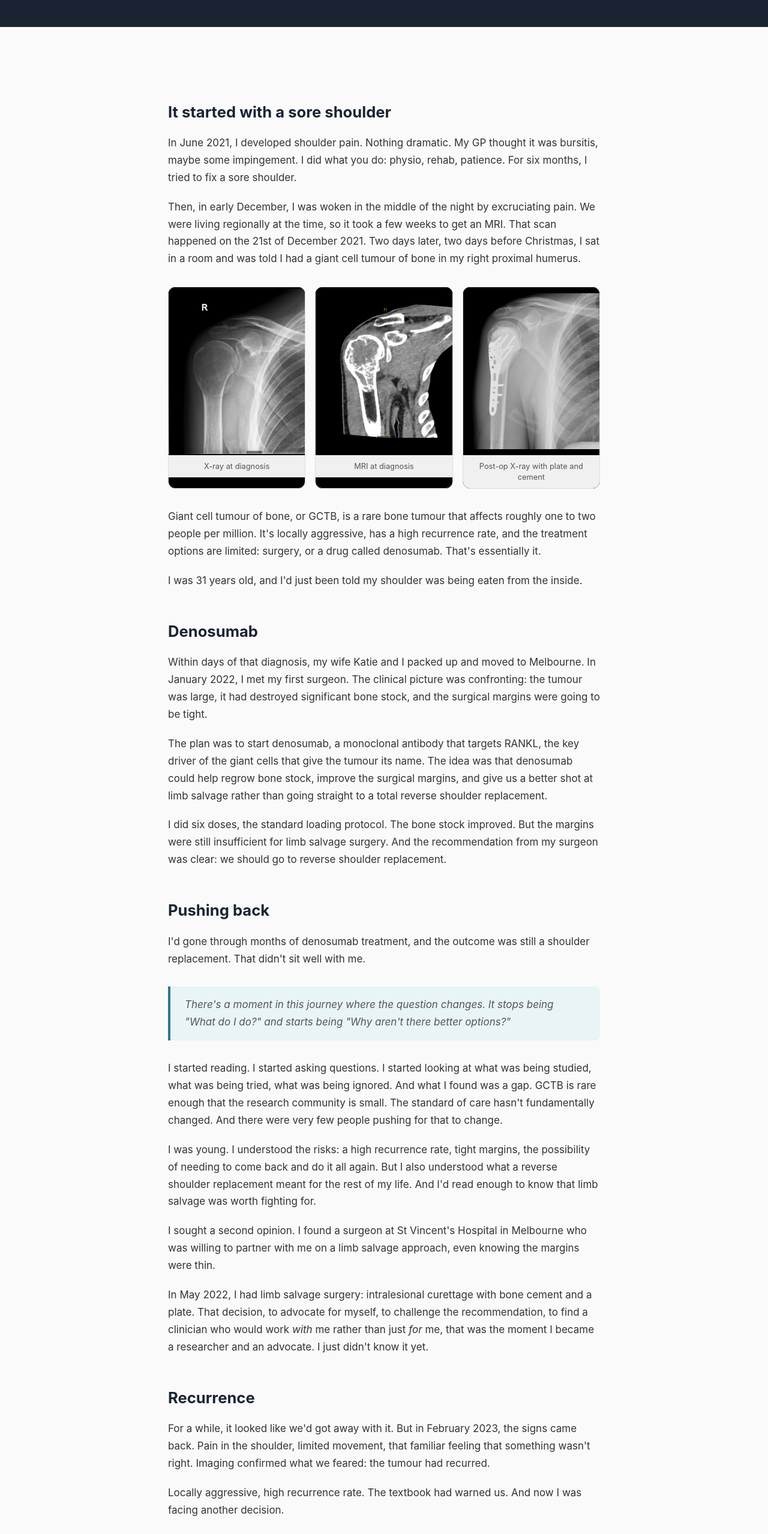
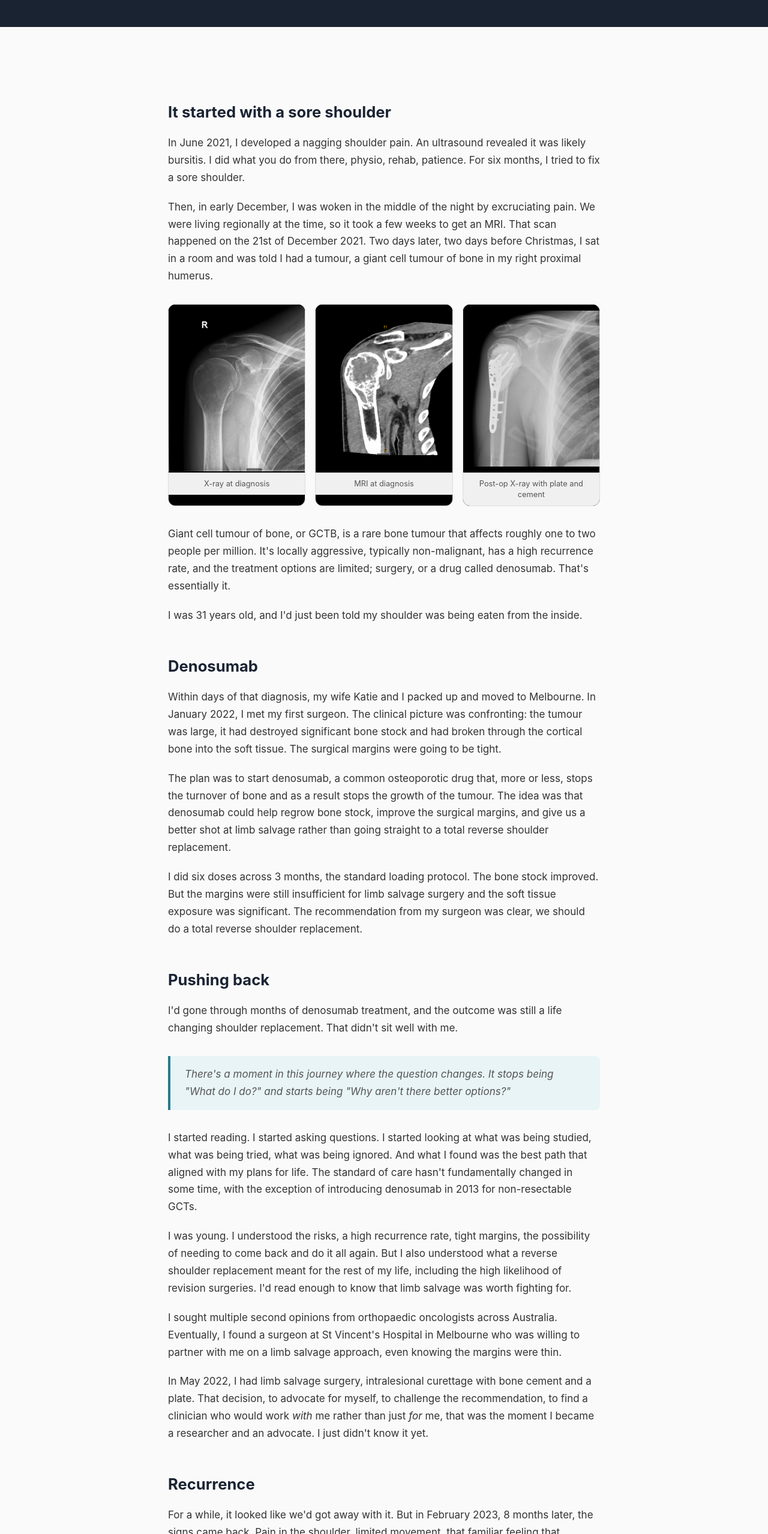
Before and after one commit to markblath/markbrucelatham.au, a plain HTML site: page my-story.html in a window 1280 px wide. Shown: the part 242-2800 px from the top of the page at 60% size. Drawn offline with Linux system fonts and the light colour scheme.

Commit message:
Refine narrative and enhance clarity in my-story.html
Updated various paragraphs for clarity and detail, including changes to descriptions of medical conditions and personal experiences.

```diff
--- a/my-story.html
+++ b/my-story.html
@@ -51,9 +51,9 @@
 
         <h2>It started with a sore shoulder</h2>
 
-        <p>In June 2021, I developed shoulder pain. Nothing dramatic. My GP thought it was bursitis, maybe some impingement. I did what you do: physio, rehab, patience. For six months, I tried to fix a sore shoulder.</p>
+        <p>In June 2021, I developed a nagging shoulder pain. An ultrasound revealed it was likely bursitis. I did what you do from there, physio, rehab, patience. For six months, I tried to fix a sore shoulder.</p>
 
-        <p>Then, in early December, I was woken in the middle of the night by excruciating pain. We were living regionally at the time, so it took a few weeks to get an MRI. That scan happened on the 21st of December 2021. Two days later, two days before Christmas, I sat in a room and was told I had a giant cell tumour of bone in my right proximal humerus.</p>
+        <p>Then, in early December, I was woken in the middle of the night by excruciating pain. We were living regionally at the time, so it took a few weeks to get an MRI. That scan happened on the 21st of December 2021. Two days later, two days before Christmas, I sat in a room and was told I had a tumour, a giant cell tumour of bone in my right proximal humerus.</p>
 
         <div class="story-image-grid">
           <figure>
@@ -70,47 +70,47 @@
           </figure>
         </div>
 
-        <p>Giant cell tumour of bone, or GCTB, is a rare bone tumour that affects roughly one to two people per million. It's locally aggressive, has a high recurrence rate, and the treatment options are limited: surgery, or a drug called denosumab. That's essentially it.</p>
+        <p>Giant cell tumour of bone, or GCTB, is a rare bone tumour that affects roughly one to two people per million. It's locally aggressive, typically non-malignant, has a high recurrence rate, and the treatment options are limited; surgery, or a drug called denosumab. That's essentially it.</p>
 
         <p>I was 31 years old, and I'd just been told my shoulder was being eaten from the inside.</p>
 
         <h2>Denosumab</h2>
 
-        <p>Within days of that diagnosis, my wife Katie and I packed up and moved to Melbourne. In January 2022, I met my first surgeon. The clinical picture was confronting: the tumour was large, it had destroyed significant bone stock, and the surgical margins were going to be tight.</p>
+        <p>Within days of that diagnosis, my wife Katie and I packed up and moved to Melbourne. In January 2022, I met my first surgeon. The clinical picture was confronting: the tumour was large, it had destroyed significant bone stock and had broken through the cortical bone into the soft tissue. The surgical margins were going to be tight.</p>
 
-        <p>The plan was to start denosumab, a monoclonal antibody that targets RANKL, the key driver of the giant cells that give the tumour its name. The idea was that denosumab could help regrow bone stock, improve the surgical margins, and give us a better shot at limb salvage rather than going straight to a total reverse shoulder replacement.</p>
+        <p>The plan was to start denosumab, a common osteoporotic drug that, more or less, stops the turnover of bone and as a result stops the growth of the tumour. The idea was that denosumab could help regrow bone stock, improve the surgical margins, and give us a better shot at limb salvage rather than going straight to a total reverse shoulder replacement.</p>
 
-        <p>I did six doses, the standard loading protocol. The bone stock improved. But the margins were still insufficient for limb salvage surgery. And the recommendation from my surgeon was clear: we should go to reverse shoulder replacement.</p>
+        <p>I did six doses across 3 months, the standard loading protocol. The bone stock improved. But the margins were still insufficient for limb salvage surgery and the soft tissue exposure was significant. The recommendation from my surgeon was clear, we should do a total reverse shoulder replacement.</p>
 
         <h2>Pushing back</h2>
 
-        <p>I'd gone through months of denosumab treatment, and the outcome was still a shoulder replacement. That didn't sit well with me.</p>
+        <p>I'd gone through months of denosumab treatment, and the outcome was still a life changing shoulder replacement. That didn't sit well with me.</p>
 
         <blockquote>There's a moment in this journey where the question changes. It stops being "What do I do?" and starts being "Why aren't there better options?"</blockquote>
 
-        <p>I started reading. I started asking questions. I started looking at what was being studied, what was being tried, what was being ignored. And what I found was a gap. GCTB is rare enough that the research community is small. The standard of care hasn't fundamentally changed. And there were very few people pushing for that to change.</p>
+        <p>I started reading. I started asking questions. I started looking at what was being studied, what was being tried, what was being ignored. And what I found was the best path that aligned with my plans for life. The standard of care hasn't fundamentally changed in some time, with the exception of introducing denosumab in 2013 for non-resectable GCTs.</p>
 
-        <p>I was young. I understood the risks: a high recurrence rate, tight margins, the possibility of needing to come back and do it all again. But I also understood what a reverse shoulder replacement meant for the rest of my life. And I'd read enough to know that limb salvage was worth fighting for.</p>
+        <p>I was young. I understood the risks, a high recurrence rate, tight margins, the possibility of needing to come back and do it all again. But I also understood what a reverse shoulder replacement meant for the rest of my life, including the high likelihood of revision surgeries. I'd read enough to know that limb salvage was worth fighting for.</p>
 
-        <p>I sought a second opinion. I found a surgeon at St Vincent's Hospital in Melbourne who was willing to partner with me on a limb salvage approach, even knowing the margins were thin.</p>
+        <p>I sought multiple second opinions from orthopaedic oncologists across Australia. Eventually, I found a surgeon at St Vincent's Hospital in Melbourne who was willing to partner with me on a limb salvage approach, even knowing the margins were thin.</p>
 
-        <p>In May 2022, I had limb salvage surgery: intralesional curettage with bone cement and a plate. That decision, to advocate for myself, to challenge the recommendation, to find a clinician who would work <em>with</em> me rather than just <em>for</em> me, that was the moment I became a researcher and an advocate. I just didn't know it yet.</p>
+        <p>In May 2022, I had limb salvage surgery, intralesional curettage with bone cement and a plate. That decision, to advocate for myself, to challenge the recommendation, to find a clinician who would work <em>with</em> me rather than just <em>for</em> me, that was the moment I became a researcher and an advocate. I just didn't know it yet.</p>
 
         <h2>Recurrence</h2>
 
-        <p>For a while, it looked like we'd got away with it. But in February 2023, the signs came back. Pain in the shoulder, limited movement, that familiar feeling that something wasn't right. Imaging confirmed what we feared: the tumour had recurred.</p>
+        <p>For a while, it looked like we'd got away with it. But in February 2023, 8 months later, the signs came back. Pain in the shoulder, limited movement, that familiar feeling that something wasn't right. Imaging confirmed what we feared, the tumour had recurred.</p>
 
         <p>Locally aggressive, high recurrence rate. The textbook had warned us. And now I was facing another decision.</p>
 
         <p>More limb salvage surgery, with even thinner margins. Reverse shoulder replacement. Or go back on denosumab, manage the tumour medically, buy time, and hope that the treatment landscape would evolve.</p>
 
-        <p>I chose denosumab. Every four weeks, an injection. The thinking was: long-term, there might be better options coming. And even if there weren't, we could push out the timeline before a replacement became necessary.</p>
+        <p>I chose denosumab. Every four weeks, an injection. The thinking was that long-term, there might be better options available. And even if there weren't, we could push out the timeline before a replacement became necessary.</p>
 
         <h2>The long game</h2>
 
         <p>And that's what we've been doing. After about a year at four-week intervals, we started trying to taper, gradually extending the time between doses.</p>
 
-        <p>The first attempt to push beyond five weeks failed. At five and a half weeks, the pain came back. We reset. Tried again a few months later. This time it held. Eight weeks. Then nine. Then twelve. Sixteen. And most recently, twenty weeks between injections.</p>
+        <p>The first attempt to push beyond five weeks failed. At five and a half weeks, the pain came back. We reset. Went back to 4 week intervals and tried again a few months later. This time it held. Eight weeks. Then nine. Then twelve. Sixteen. And most recently in December 2025, twenty weeks between injections and clear CT scans showing tumour stability.</p>
 
         <div class="tapering-chart">
           <h3>Denosumab tapering journey</h3>
@@ -193,9 +193,9 @@
 
         <h2>From patient to advocate</h2>
 
-        <p>That advocacy instinct that kicked in before my first surgery never stopped. Navigating the medical system with a rare condition taught me things you can't learn from a textbook: how to seek second opinions without burning bridges, how to coordinate across multiple specialists, how to make sense of conflicting information, and how to make decisions when there are no clear answers.</p>
+        <p>That advocacy instinct that kicked in before my first surgery never stopped. Navigating the medical system with a rare condition taught me things you can't learn from a textbook. Things like, how to seek second opinions without burning bridges, how to coordinate across multiple specialists, how to make sense of conflicting information, and how to make decisions when there are no clear answers.</p>
 
-        <p>Today, I work as an independent researcher and consumer advocate focused on GCTB. I'm a consumer advisor on precision care medicine research at UNSW. I partner with Rare Voices Australia and Rare Diseases NSW. I monitor every publication on GCTB treatment and outcomes that I can find. And I'm working toward something specific: a pilot research program to test novel treatment approaches.</p>
+        <p>Today, I work as an independent researcher and consumer advocate focused on GCTB. I'm a consumer advisor on precision care medicine research at UNSW. I partner with Rare Voices Australia and Rare Diseases NSW. I monitor every publication on GCTB treatment and outcomes that I can find. And I'm working toward something specific, a pilot research program to test novel treatment approaches to Giant Cell Tumour of Bone.</p>
 
         <p>Because surgery and denosumab shouldn't be the end of the conversation. They should be the beginning.</p>
 
@@ -203,7 +203,7 @@
 
         <p>Going through this made me acutely aware of how alone patients can feel when navigating a complex medical situation, especially with a rare condition where your GP, your surgeon, and even your oncologist may have limited experience with your specific disease.</p>
 
-        <p>I built a skillset out of necessity: researching my own condition, coordinating my own care across specialists, making informed decisions about treatment options when the evidence base is thin. And I realised those skills are transferable. The challenges I faced aren't unique to GCTB. They're common to anyone dealing with a complex, multi-specialist medical journey.</p>
+        <p>I built a skillset out of necessity, researching my own condition, coordinating my own care across specialists, making informed decisions about treatment options when the evidence base is thin. Through this process, I realised those skills are transferable. The challenges I faced aren't unique to my rare disease. They're common to anyone dealing with a complex, multi-specialist medical journey.</p>
 
         <p>That's why I now offer patient navigation services. Not medical advice. I'm not a doctor. But practical, experienced support to help people feel less alone and more empowered as they navigate their own path.</p>
 
```
